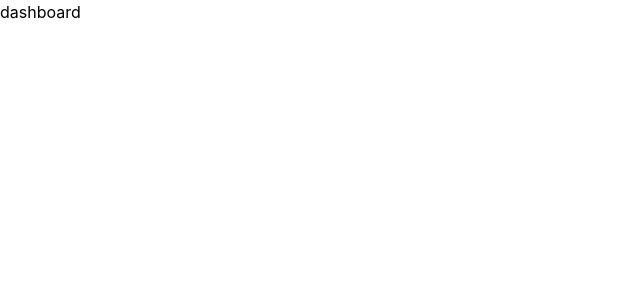
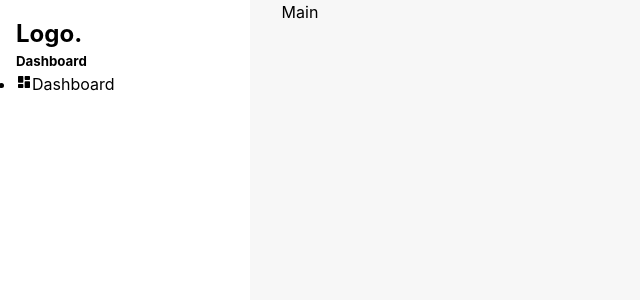
Before and after one commit to Nur-Adnan/React-Admin-Dashboard, a React (Vite) app: page /admin/dashboard in a window 1280 px wide. Shown: the top 300 px of the page, without its empty margins (0-640 px from the left). Built offline with nearby package versions, Linux system fonts and the light colour scheme.

Commit message:
AdminSidebar_components_old_version

```diff
--- /dev/null
+++ b/src/components/AdminSidebar.tsx
@@ -0,0 +1,31 @@
+import { IconType } from "react-icons";
+import { RiDashboardFill } from "react-icons/ri";
+import { Link, Location, useLocation } from "react-router-dom";
+
+const AdminSidebar = () => {
+
+const location = useLocation();
+
+  return (
+    <aside>
+        <h2>Logo.</h2>
+        <div>
+            <h5>Dashboard</h5>
+            <ul>
+                <Li url="/admin/dashboard" text="Dashboard" Icon={RiDashboardFill} location={location}/>
+            </ul>
+        </div>
+    </aside>
+  )
+}
+
+interface LiProps {url: string; text: string; location: Location; Icon: IconType;}
+
+const Li = ({url,text, location, Icon}:LiProps) =>
+    <li>
+        <Link to={url}>
+        <Icon/>
+        {text}</Link>
+    </li>;
+
+export default AdminSidebar
--- a/src/pages/Dashboard.tsx
+++ b/src/pages/Dashboard.tsx
@@ -1,6 +1,15 @@
+import AdminSidebar from "../components/AdminSidebar"
+
 const dashboard = () => {
   return (
-    <div>dashboard</div>
+    <div className="adminContainer">
+        {/* Siderbar */}
+        <AdminSidebar/>
+        <main>
+            Main
+        </main>
+        {/* Main */}
+    </div>
   )
 }
 
--- a/src/styles/app.scss
+++ b/src/styles/app.scss
@@ -1,3 +1,5 @@
+@import "mixin";
+
 :root {
     font-family: Inter, system-ui, Avenir, Helvetica, Arial, sans-serif;
     line-height: 1.5;
@@ -26,3 +28,19 @@ a{
 .green{
     color: rgb(0, 195, 0)
 }
+
+.adminContainer{
+    @include grid(1fr 4fr, 2rem);
+    height: 100vh;
+    background-color: rgb(247, 247, 247);
+    > aside{
+        width: 100%;
+        background-color: white;
+        padding: 1rem;
+        z-index: 10;
+        overflow-y: auto;
+        &::-webkit-scrollbar{
+            display: none;;
+        }
+    }
+}
```
Also changed, not shown: src/styles/_mixin.scss (renamed from src/styles/mixins.scss).
